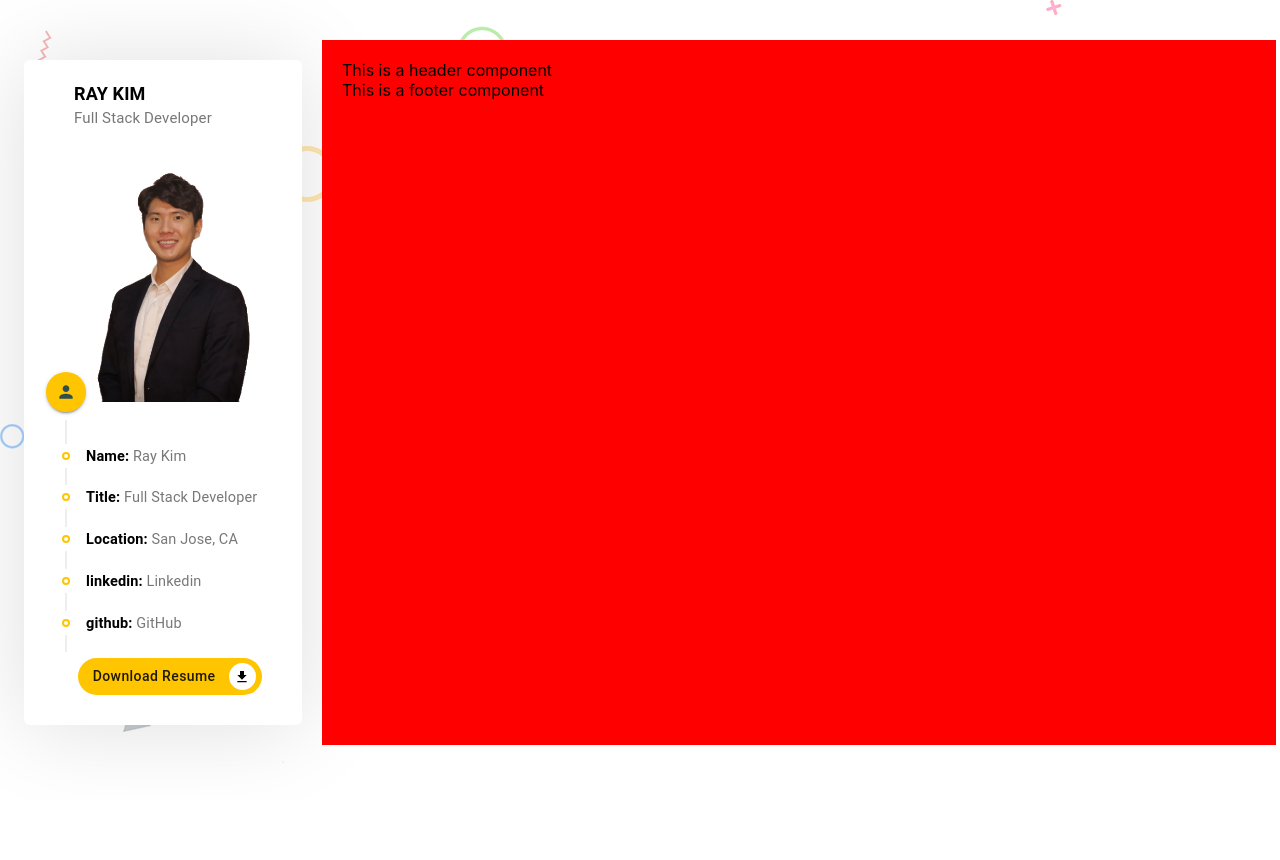
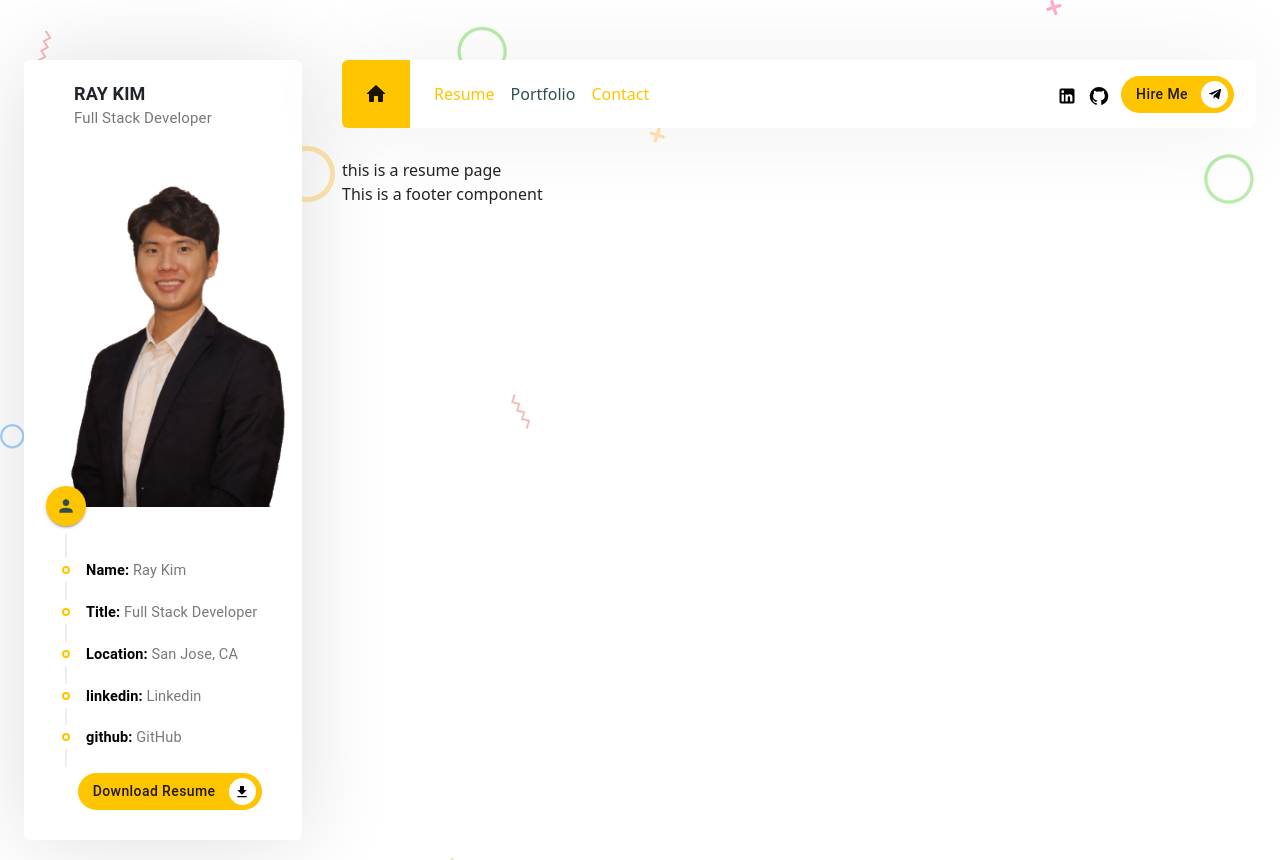
Before and after one commit to moonnada/Portfolio, a React (Create React App) app: page / in a window 1280 px wide. Before the commit the page ends 800 px from the top, so only its background shows below. Built offline with nearby package versions, Linux system fonts and the light colour scheme.

Commit message:
updated a header component

```diff
--- a/package.json
+++ b/package.json
@@ -13,7 +13,9 @@
     "@testing-library/jest-dom": "^5.11.4",
     "@testing-library/react": "^11.1.0",
     "@testing-library/user-event": "^12.1.10",
+    "bootstrap": "^5.1.1",
     "react": "^17.0.2",
+    "react-bootstrap": "^1.6.3",
     "react-dom": "^17.0.2",
     "react-router-dom": "^5.2.1",
     "react-scripts": "4.0.3",
--- a/src/App.js
+++ b/src/App.js
@@ -19,16 +19,16 @@
         <Grid item xs={12}lg={3} md={4} sm={12} className={`leftBar`}>
           <Profile />
         </Grid>
-        <Grid item xs style={{backgroundColor: 'red'}} >
-          <Header />
+        <Grid item xs >
 
           <Router>
+            <Header />
             <Switch>
               <Route path='/portfolio'>
                 <Portfolio />
               </Route>
 
-              <Route path='/resume'>
+              <Route path='/'>
                 <Resume />
               </Route>
             </Switch>
--- a/src/components/Button/button.css
+++ b/src/components/Button/button.css
@@ -36,4 +36,5 @@
     width: 100%;
     margin-right: 5px;
     margin-left: 5px;
+
 }
--- a/src/components/Header/Header.js
+++ b/src/components/Header/Header.js
@@ -1,11 +1,64 @@
 import React from 'react'
+import 'bootstrap/dist/css/bootstrap.min.css';
+import { Nav, Navbar } from 'react-bootstrap';
+import {Link, NavLink, withRouter} from "react-router-dom"
+import { HomeRounded, Telegram } from '@material-ui/icons';
+import resumeData from '../../utils/resumeData';
+import CustomButton from "../Button/PfButton";
+import "./header.css"
 
-const Header = () => {
+const Header = (props) => {
+    const pathName = props?.location?.pathname;
+
     return (
-        <div>
-            This is a header component
-        </div>
+        <Navbar expand="lg" sticky="top" className="header">
+            {/* Home Link */}
+            <Nav.Link as={NavLink} to='/' className="header_navlink">
+                <Navbar.Brand className='header_home'>
+                    <HomeRounded />
+                </Navbar.Brand>
+            </Nav.Link>
+
+            <Navbar.Toggle />
+
+            <Navbar.Collapse>
+                <Nav className="header_left">
+                    {/* Resume */}
+                    <Nav.Link
+                        as={NavLink}
+                        to="/"
+                        className={pathName == '/' ? 'header_link_active' : 'header_link'}>
+                        Resume
+                    </Nav.Link>
+
+                    {/* Poftfolio */}
+                    <Nav.Link
+                        as={NavLink}
+                        to="/portfolio"
+                        className={pathName == '/portfolio' ? 'header_link_active' : 'header_link'}>
+                        Portfolio
+                    </Nav.Link>
+
+                    {/* Resume */}
+                    <Nav.Link
+                        as={NavLink}
+                        to="/"
+                        className={pathName == '/' ? 'header_link_active' : 'header_link'}>
+                        Contact
+                    </Nav.Link>
+
+                </Nav>
+
+                <div className="header_right">
+                    {Object.keys(resumeData.socials).map((key) => (
+                        <a href={resumeData.socials[key].link} target="_blank">{resumeData.socials[key].icon}</a>
+                    ))}
+                    <CustomButton text={"Hire Me"} icon={<Telegram />} />
+                </div>
+            </Navbar.Collapse>
+
+        </Navbar>
     )
 }
 
-export default Header;
+export default withRouter(Header);
--- /dev/null
+++ b/src/components/Header/header.css
@@ -0,0 +1,50 @@
+.header {
+    margin-bottom: 30px !important;
+    background-color: white !important;
+    padding: 0 22px 0 0 !important;
+    border-radius: 6px !important;
+    box-shadow: 0px 2px 92px 0px rgba(0,0,0,0.07) !important;
+}
+
+.header .header_navlink{
+    padding: 0;
+}
+
+.header .header_link{
+    font-weight: 500;
+    color: darkslategray !important;
+}
+
+.header .header_link:hover {
+    color: var(--main-color) !important;
+}
+
+.header .header_link_active {
+    font-weight: 500;
+    color: var(--main-color) !important;
+}
+
+.header .header_home{
+    background-color: var(--main-color);
+    padding: 22px;
+    display: flex;
+    justify-content: center;
+    align-items: center;
+    border-top-left-radius: 6px;
+    border-bottom-left-radius: 6px;
+}
+
+.header .header_right{
+    display: flex !important;
+    align-items: center !important;
+}
+
+.header .header_right > a > .MuiSvgIcon-root {
+    font-size: 20px !important;
+    margin-right: 12px;
+    color: black;
+}
+
+.header .header_left{
+    margin-right: auto;
+}
```
Also changed, not shown: 2 other files (tests, documents, lock files or other folders).
